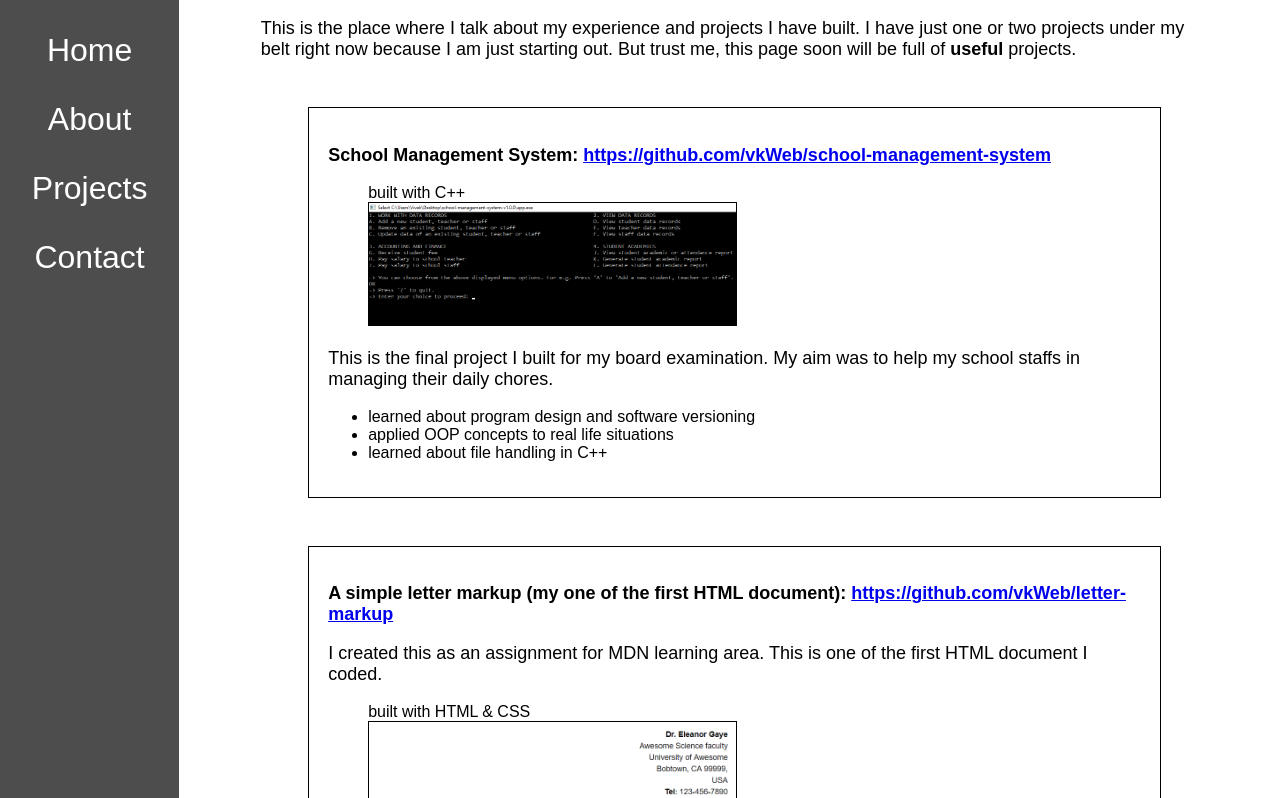
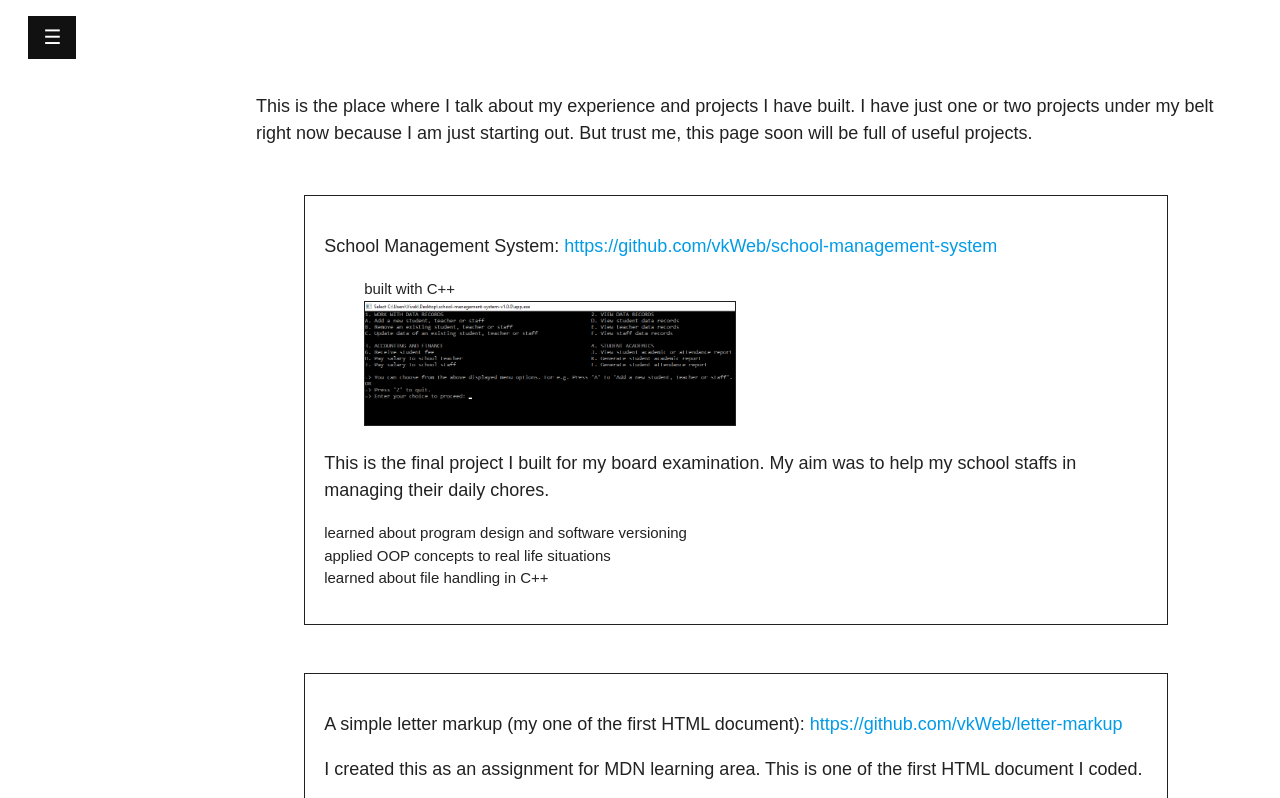
Before and after one commit to vkWeb/vkWeb.github.io, a plain HTML site: page pages/projects.html in a window 1280 px wide. Shown: the top 798 px of the page. Drawn offline with nearby package versions, Linux system fonts and the light colour scheme.

Commit message:
fixed_sidebar

```diff
--- a/pages/projects.html
+++ b/pages/projects.html
@@ -6,14 +6,23 @@
     <meta http-equiv="X-UA-Compatible" content="ie=edge" />
     <title>Vivek Agrawal</title>
     <link href="../styles/style.css" rel="stylesheet" />
+    <link href="../styles/modified_style.css" rel="stylesheet" />
+    <link rel="stylesheet" href="https://cdnjs.cloudflare.com/ajax/libs/materialize/1.0.0/css/materialize.min.css" />
   </head>
   <body>
-    <nav>
-      <a href="../index.html">Home</a>
-      <a href="about.html">About </a>
-      <a href="projects.html">Projects</a>
-      <a href="contact.html">Contact</a>
-    </nav>
+      <nav class="home_background">
+          <div id="mySidebar" class="sidebar">
+          <a href="javascript:void(0)" class="closebtn" onclick="closeNav()">×</a>
+          <a align ="center" href="../index.html">Home</a>
+          <a align ="center" href="about.html">About</a>
+          <a align ="center" href="projects.html">Projects</a>
+          <a align ="center" href="contact.html">Contact</a>
+          </nav>
+
+        <div id="main">
+          <button style="margin-left: 1%;"id="button" class="openbtn" onclick="openNav()">☰</button>
+        </div>
+      </div>
     <main>
       <p>
         This is the place where I talk about my experience and projects I have
@@ -77,5 +86,6 @@
 
       <p>... a lot more to come very soon</p>
     </main>
+    <script src="../scripts/scripts.js"></script>
   </body>
 </html>
--- /dev/null
+++ b/scripts/scripts.js
@@ -0,0 +1,11 @@
+function openNav() {
+          document.getElementById("mySidebar").style.width = "250px";
+          document.getElementById("mySidebar").style.display = "block";
+          document.getElementById("main").style.marginLeft = "250px";
+          document.getElementById("button").style.display = "none";
+        }
+        function closeNav() {
+          document.getElementById("mySidebar").style.width = "0";
+          document.getElementById("main").style.marginLeft = "0";
+          document.getElementById("button").style.display = "block";
+        }
--- /dev/null
+++ b/styles/modified_style.css
@@ -0,0 +1,57 @@
+.sidebar {
+    height: 100%;
+    width: 0;
+    position: fixed;
+    z-index: 1;
+    top: 0;
+    left: 0;
+    background-color: #111;
+    overflow-x: hidden;
+    transition: 0.5s;
+    opacity: .99;
+    padding-top: 60px;
+  }
+  .sidebar a {
+    padding: 8px 8px 8px 8px;
+    text-decoration: none;
+    font-size: 25px;
+    color: #818181;
+    display: block;
+    transition: 0.3s;
+  }
+  .sidebar a:hover {
+    color: #f1f1f1;
+  }
+
+  .sidebar .closebtn {
+    position: absolute;
+    top: 0;
+    right: 25px;
+    font-size: 36px;
+    margin-left: 50px;
+  }
+  .openbtn {
+    font-size: 20px;
+    cursor: pointer;
+    background-color: #111;
+    color: white;
+    padding: 10px 15px;
+    border: none;
+  }
+  .openbtn:hover {
+    background-color: #444;
+  }
+  #main {
+    transition: margin-left 0.5s;
+    padding: 16px;
+  }
+  @media screen and (max-height: 450px) {
+    .sidebar {
+      padding-top: 15px;
+      max-width: 20%;
+    }
+    .sidebar a {
+      font-size: 18px;
+      max-width: 20%;
+    }
+  }
--- a/styles/style.css
+++ b/styles/style.css
@@ -24,9 +24,9 @@ nav {
   position: fixed;
   top: 0;
   left: 0;
-  height: 100%;
-  background-color: #4d4d4d;
-  width: 14%;
+  display: block;
+  max-width: 0%;
+  max-height: 0%;
 }
 
 nav a {
```
Also changed, not shown: index.html (+21 -1 lines), pages/about.html (+16 -6 lines), pages/contact.html (+16 -6 lines).
